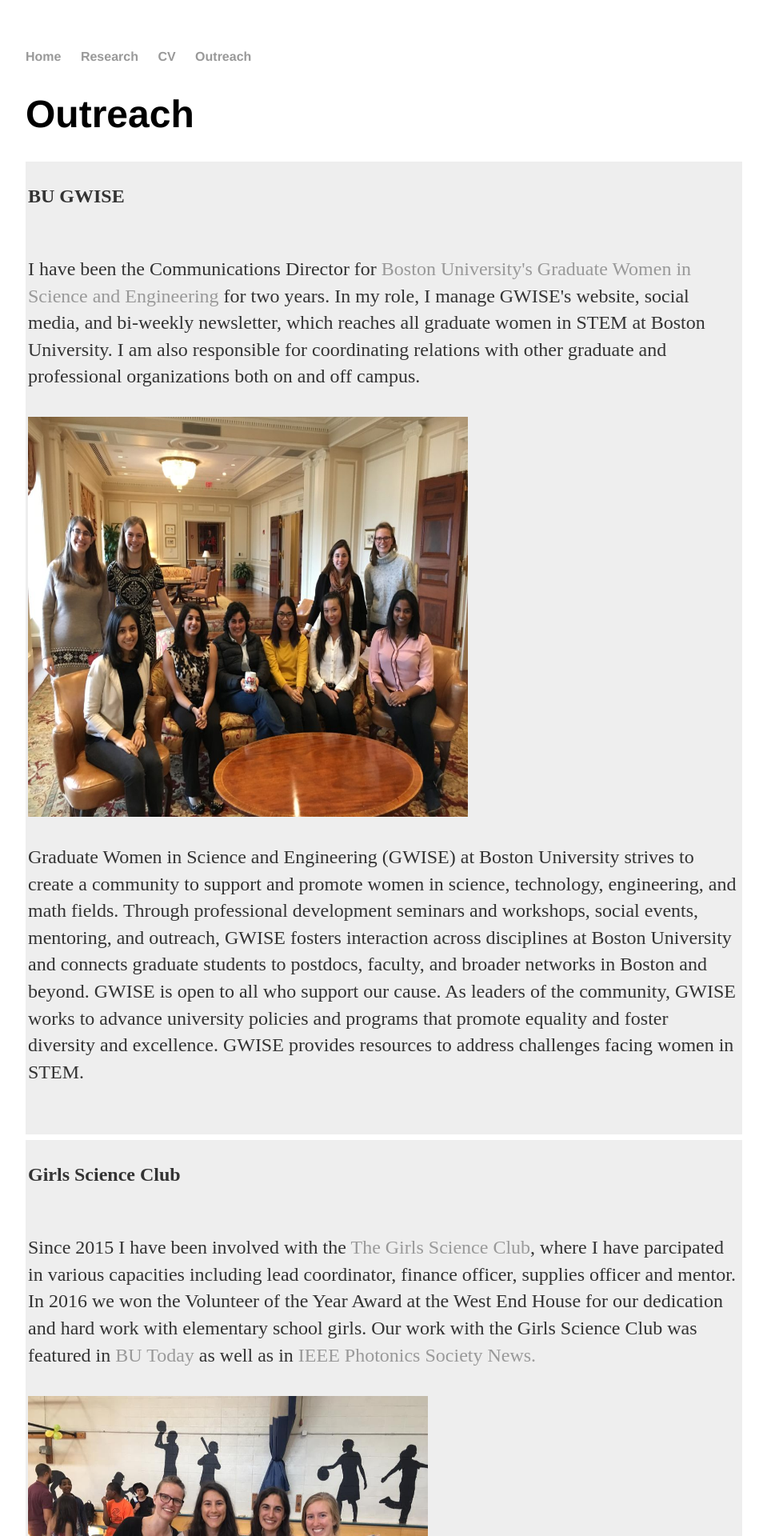
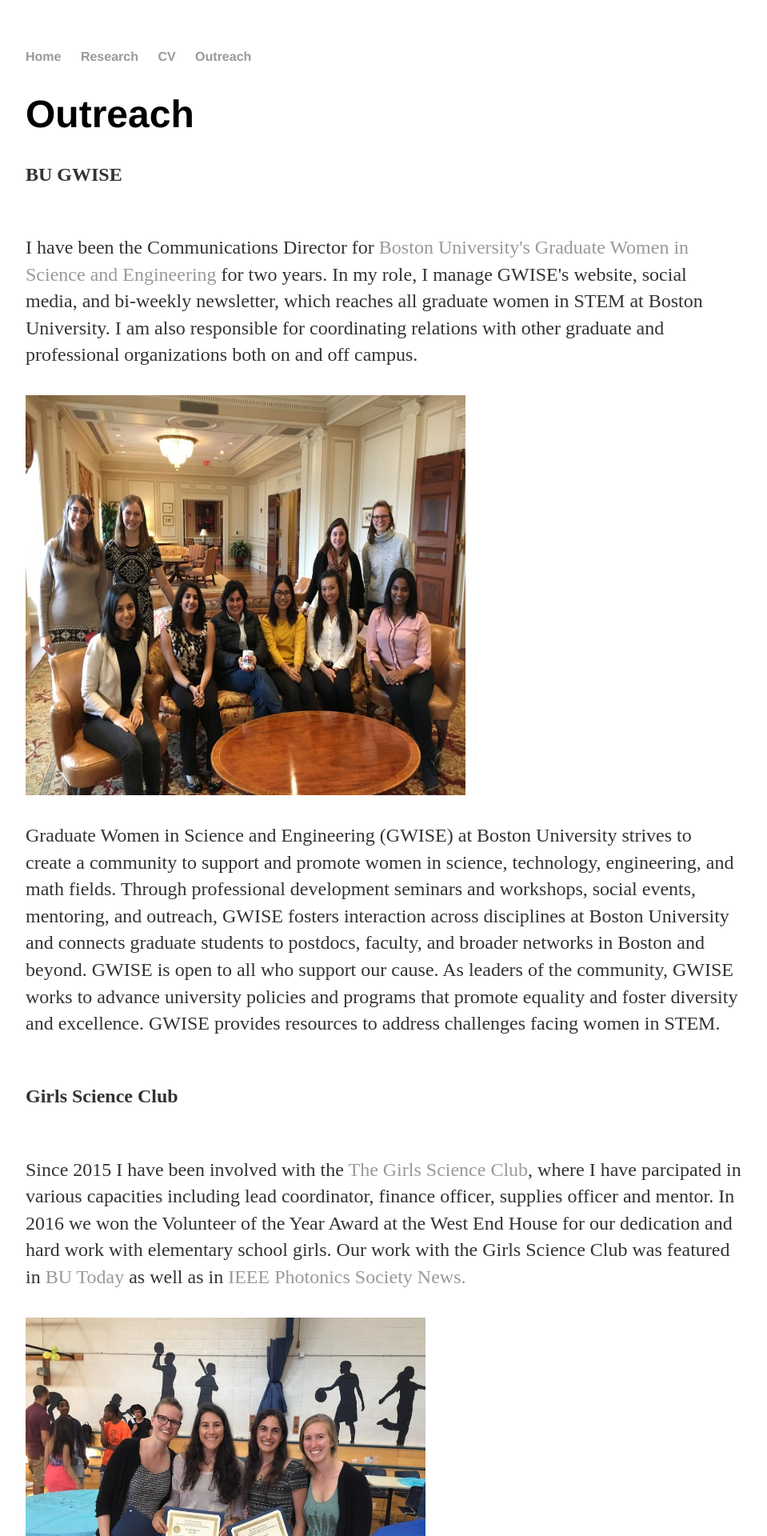
Before and after one commit to rkstan/rkstan.github.io, a Jekyll site: the page built from outreach/index.html, in a window 1280 px wide. Shown: the top 1920 px of the page at 80% size, without its empty margins (160-1119 px from the left). Built offline with Jekyll 4.4.1, drawn with Linux system fonts in a browser that asks for light colours.

Commit message:
Update index.html

```diff
--- a/outreach/index.html
+++ b/outreach/index.html
@@ -6,7 +6,7 @@ title: Outreach
 		<div class="outreach">
 			<h1>Outreach</h1>
 
-		        <div style="background-color: #eeeeee; overflow: auto; padding: 3px; margin-bottom: 7px;">
+
 			<p><b> BU GWISE </b><br>
 			<br>
 			<p> I have been the Communications Director for <a href="http://www.bu.edu/">Boston University's</a> <a href="http://www.bu.edu/gwise/">Graduate Women in Science and Engineering</a> for two years. In my role, I manage GWISE's website, social media, and bi-weekly newsletter, which reaches all graduate women in STEM at Boston University. I am also responsible for coordinating relations with other graduate and professional organizations both on and off campus. <br>
@@ -14,8 +14,6 @@ title: Outreach
 			<img style="float: center;" src="../images/IMG-6031-1024x768.jpg" width="550" height="500">
 			<p> Graduate Women in Science and Engineering (GWISE) at Boston University strives to create a community to support and promote women in science, technology, engineering, and math fields. Through professional development seminars and workshops, social events, mentoring, and outreach, GWISE fosters interaction across disciplines at Boston University and connects graduate students to postdocs, faculty, and broader networks in Boston and beyond. GWISE is open to all who support our cause. As leaders of the community, GWISE works to advance university policies and programs that promote equality and foster diversity and excellence. GWISE provides resources to address challenges facing women in STEM.<br>
 			<br>
-		        </div>
-			<div style="background-color: #eeeeee; overflow: auto; padding: 3px; margin-bottom: 7px;">
 			<p><b> Girls Science Club </b><br>
 			<br>
 			<p> Since 2015 I have been involved with the <a href="https://sciencegirlsclub.wordpress.com/">The Girls Science Club</a>, where I have parcipated in various capacities including lead coordinator, finance officer, supplies officer and mentor. In 2016 we won the Volunteer of the Year Award at the West End House for our dedication and hard work with elementary school girls. Our work with the Girls Science Club was featured in <a href="http://www.bu.edu/today/2017/science-club-for-girls/">BU Today</a> as well as in <a href="https://www.photonicssociety.org/images/files/publications/Newsletter/Feb_2017_PDF.pdf#page=32"> IEEE Photonics Society News.</a><br>
```
